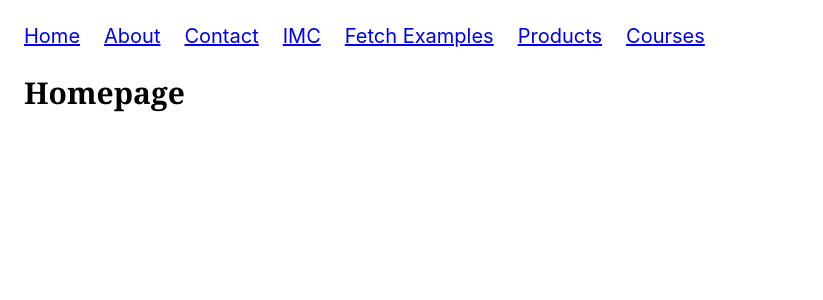
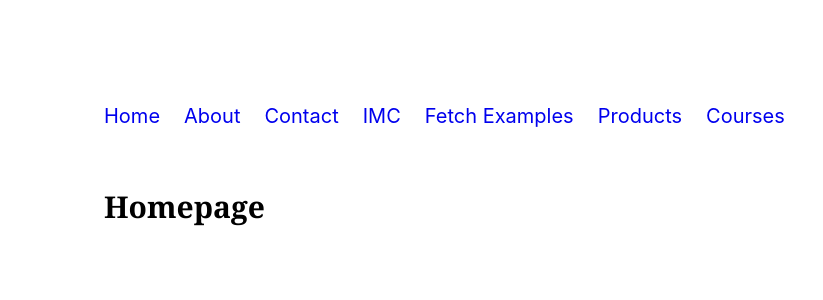
Before and after one commit to andrade-bruno/dogsgram-nextjs, a Next.js app: page / in a window 1280 px wide. Shown: the top 300 px of the page, without its empty margins (0-823 px from the left). Built offline with nearby package versions, Linux system fonts and the light colour scheme.

Commit message:
feat: add margin and padding to globals css

```diff
--- a/src/app/globals.css
+++ b/src/app/globals.css
@@ -17,6 +17,7 @@ html {
 
 body {
   margin: 1.5rem;
+  padding: 5rem;
 }
 
 body,
@@ -122,6 +123,10 @@ img {
   display: block;
 }
 
+a {
+  text-decoration: none;
+}
+
 .flex {
   display: flex;
   gap: 1rem;
@@ -132,4 +137,5 @@ img {
   gap: 1.5rem;
   list-style: none;
   padding: 0;
+  margin: 0 0 2.5em 0;
 }
```
